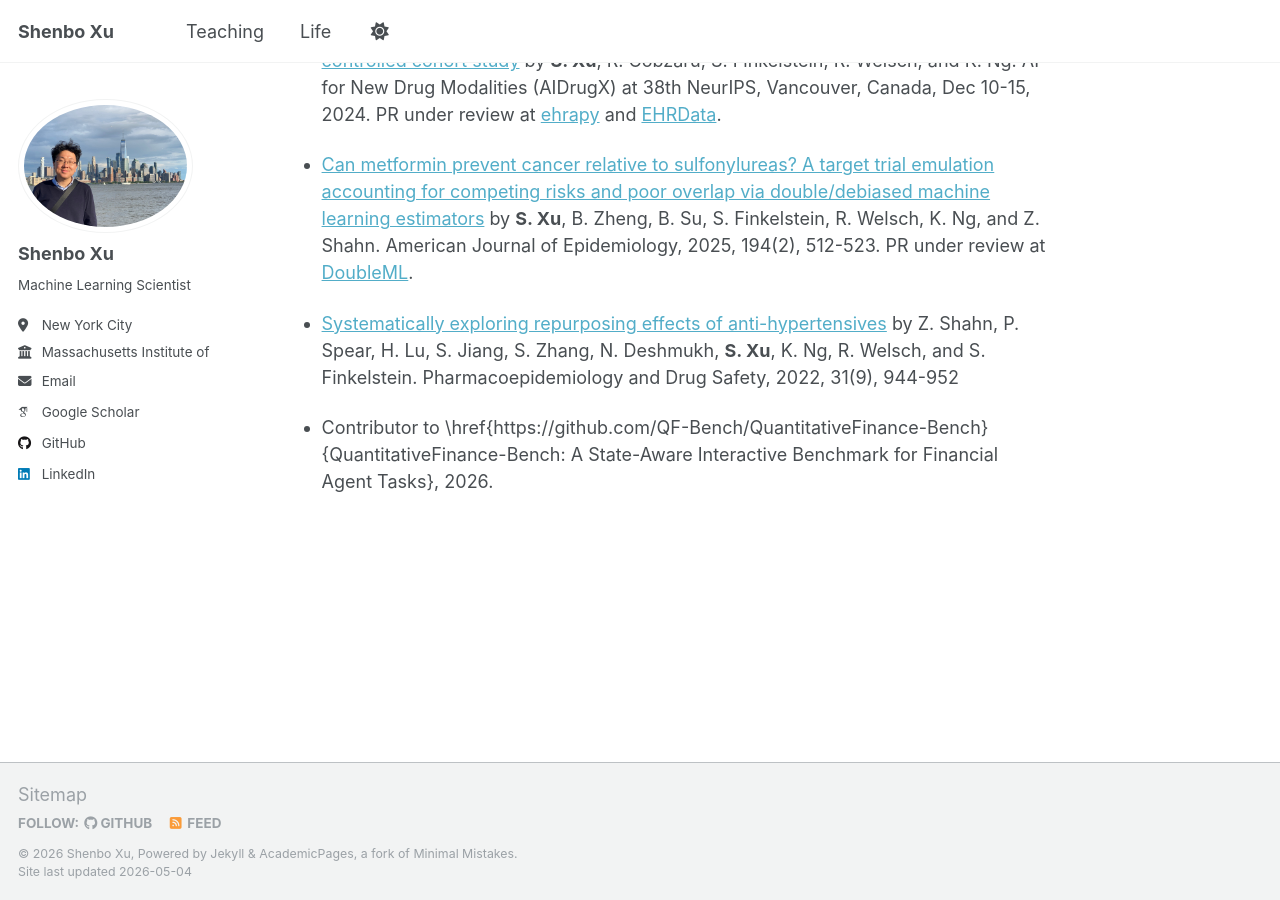
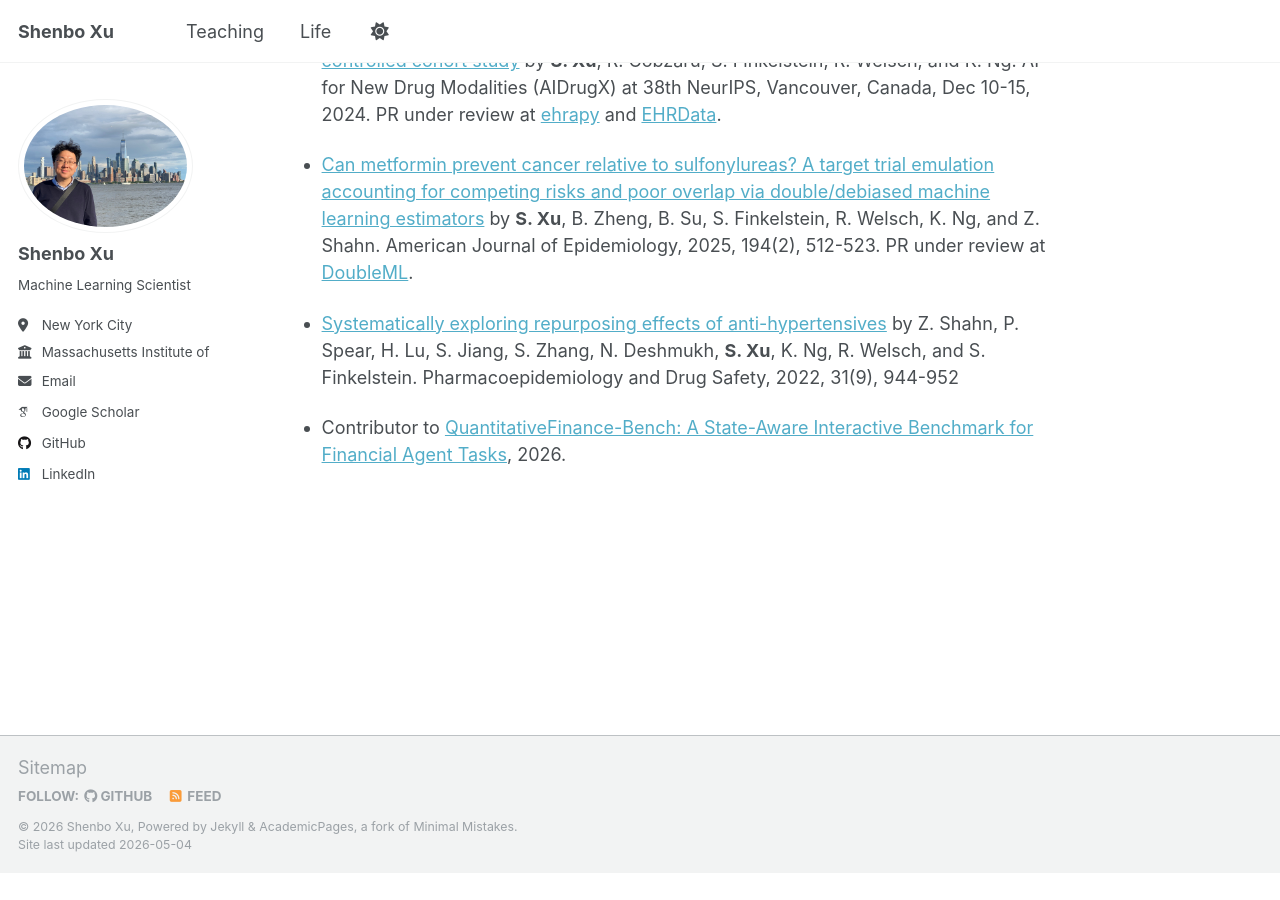
Before and after one commit to xushenbo/xushenbo.github.io, a Jekyll site: the page built from _pages/about.md, in a window 1280 px wide and 900 px high, scrolled down 1206 px. Built offline with Jekyll 4.4.1, drawn with Linux system fonts in a browser that asks for light colours; some web fonts are replaced; a script that is not in the unit is left out; after the commit the page ends 2079 px from its top, so only the background shows below that.

Commit message:
Update contributor link format in about.md

```diff
--- a/_pages/about.md
+++ b/_pages/about.md
@@ -45,7 +45,7 @@ Selected Publications
 - [Systematically exploring repurposing effects of anti-hypertensives](https://onlinelibrary.wiley.com/doi/10.1002/pds.5491)
   by Z. Shahn, P. Spear, H. Lu, S. Jiang, S. Zhang, N. Deshmukh, **S. Xu**, K. Ng, R. Welsch, and S. Finkelstein. Pharmacoepidemiology and Drug Safety, 2022, 31(9), 944-952
 
-- Contributor to \href{https://github.com/QF-Bench/QuantitativeFinance-Bench}{QuantitativeFinance-Bench: A State-Aware Interactive Benchmark for Financial Agent Tasks}, 2026.
+- Contributor to [QuantitativeFinance-Bench: A State-Aware Interactive Benchmark for Financial Agent Tasks](https://github.com/QF-Bench/QuantitativeFinance-Bench), 2026.
 
 <!--
 My research focuses on foundational models, stochastic process, and semiparametric theory.
```
